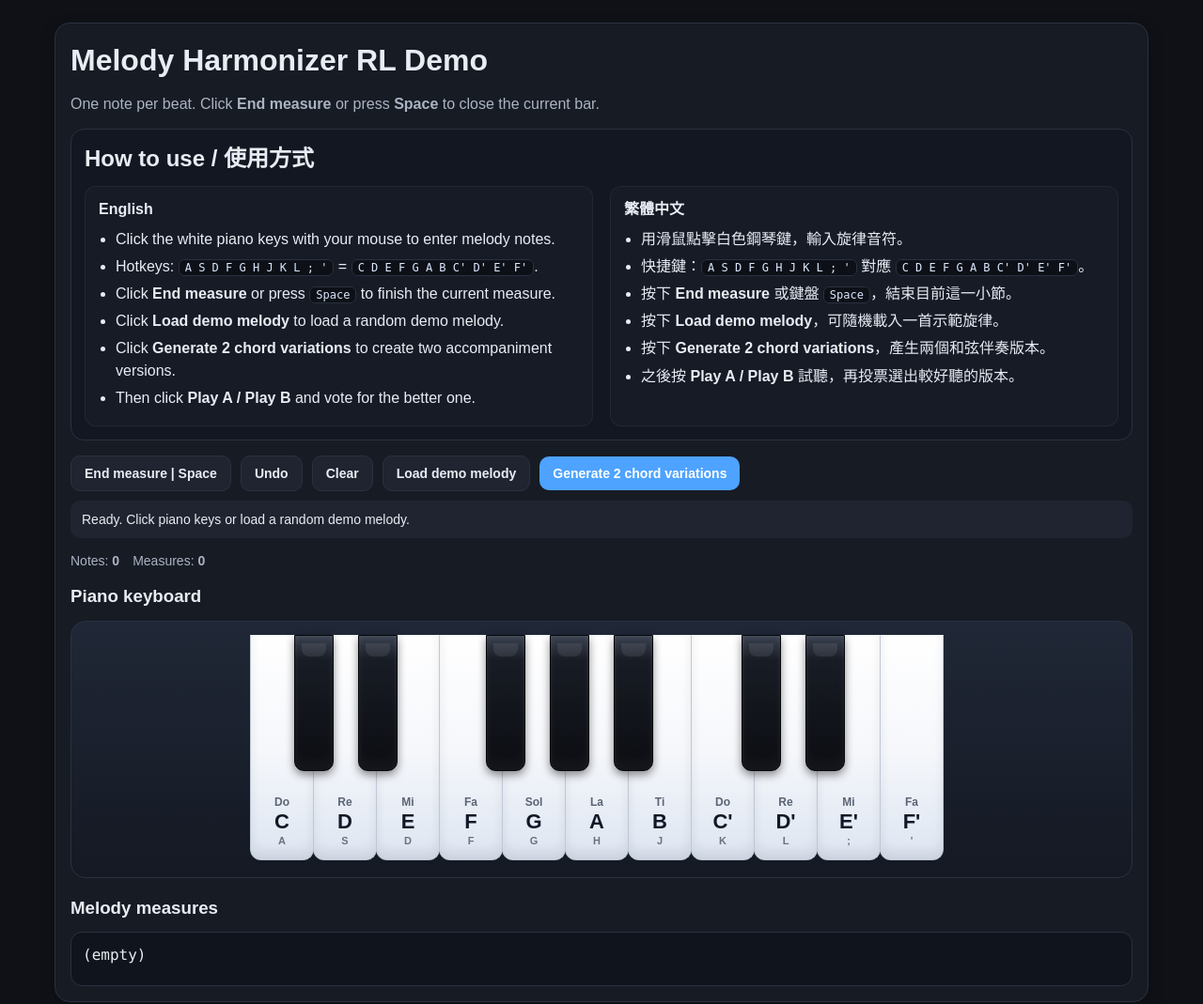
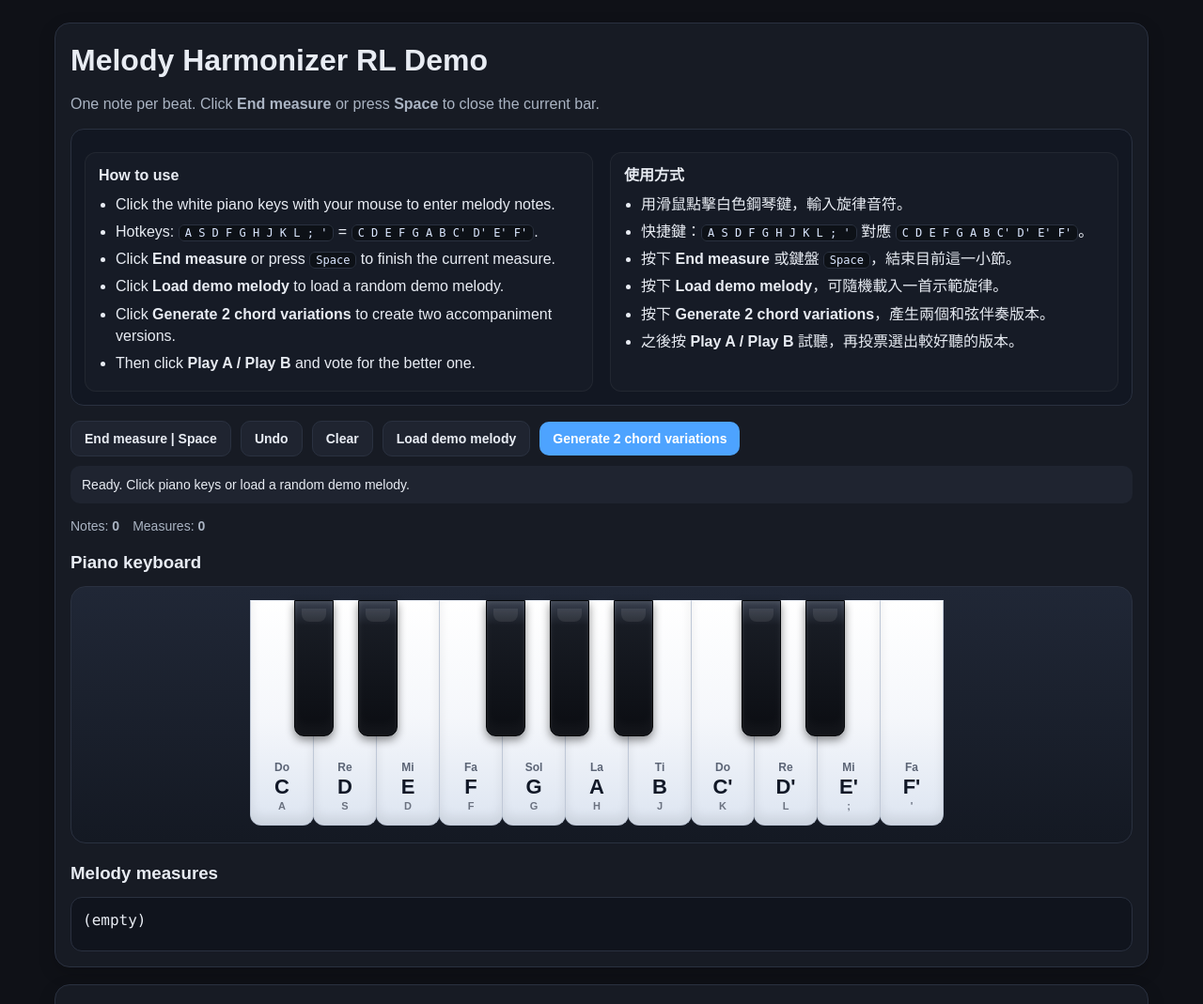
Before and after one commit to haoyunyang777/render_melody_service, a Flask app: page / in a window 1280 px wide. Shown: the top 1069 px of the page at 94% size. Run offline with Flask 3, Linux system fonts and the light colour scheme; some libraries are stand-ins or nearby versions.

Commit message:
Add files via upload

```diff
--- a/templates/index.html
+++ b/templates/index.html
@@ -429,10 +429,9 @@
       </p>
 
       <div class="instruction-box">
-        <h2>How to use / 使用方式</h2>
         <div class="instruction-grid">
           <div class="instruction-card">
-            <h3>English</h3>
+            <h3>How to use</h3>
             <ul>
               <li>Click the white piano keys with your mouse to enter melody notes.</li>
               <li>Hotkeys: <code>A S D F G H J K L ; '</code> = <code>C D E F G A B C' D' E' F'</code>.</li>
@@ -444,7 +443,7 @@
           </div>
 
           <div class="instruction-card">
-            <h3>繁體中文</h3>
+            <h3>使用方式</h3>
             <ul>
               <li>用滑鼠點擊白色鋼琴鍵，輸入旋律音符。</li>
               <li>快捷鍵：<code>A S D F G H J K L ; '</code> 對應 <code>C D E F G A B C' D' E' F'</code>。</li>
```
